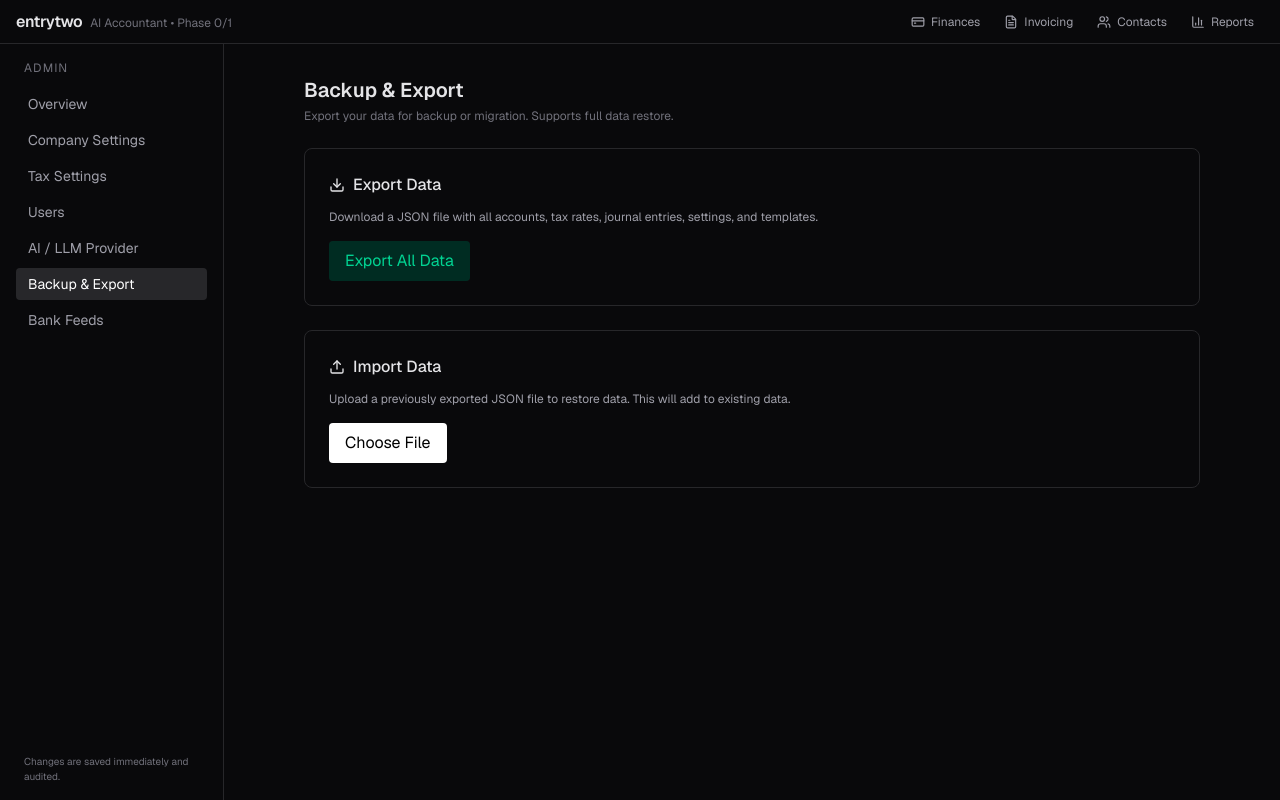
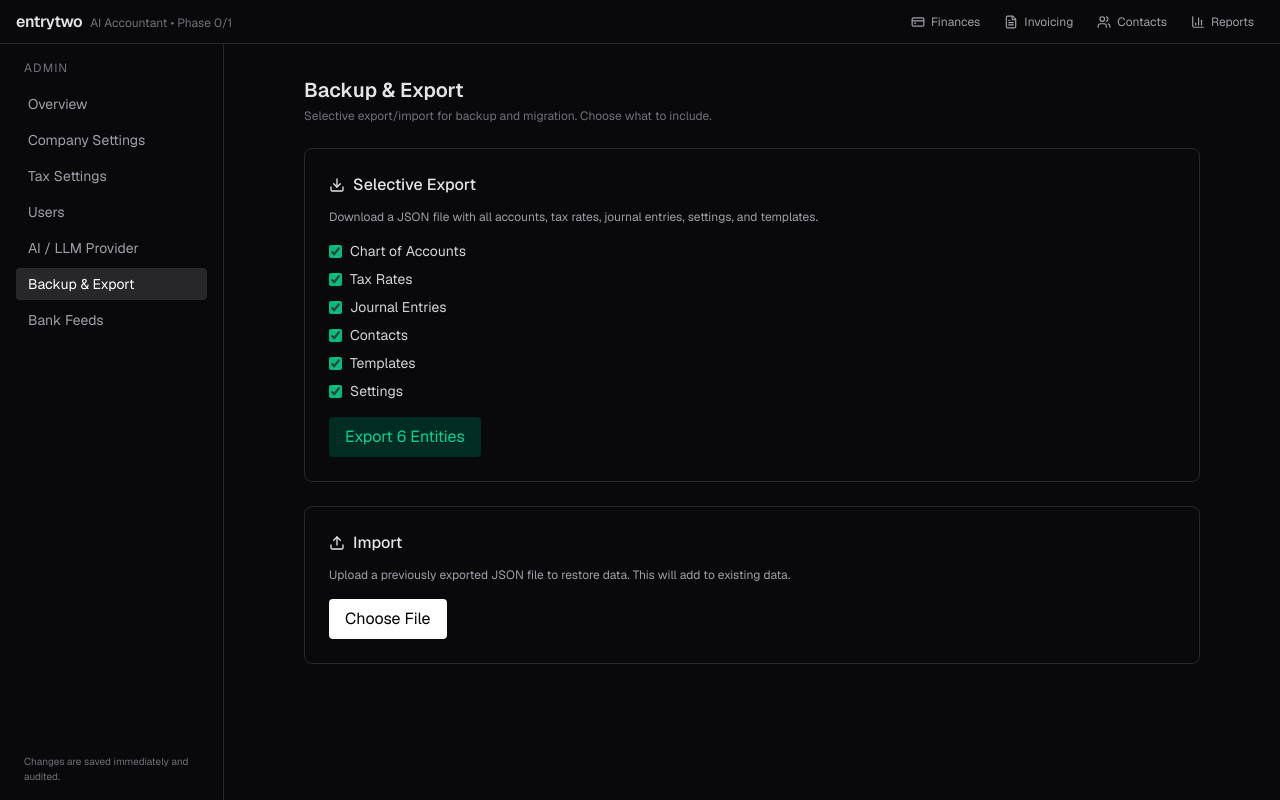
Before and after one commit to felixkrusch/entrytwo, a Next.js app: page /admin/backup in a window 1280 px wide. Built offline with nearby package versions, Linux system fonts and the light colour scheme; no server answers; the database is empty.

Commit message:
feat: selective backup export/import with entity checkboxes
- Added entity selection UI on backup page with checkboxes
- Updated export API to support selective entities via query param
- Updated import API to handle contacts data
- Export now includes contacts; import can update existing contacts

```diff
--- a/app/admin/backup/page.tsx
+++ b/app/admin/backup/page.tsx
@@ -4,20 +4,35 @@ import { useState } from 'react'
 import { Download, Upload } from 'lucide-react'
 import { useTranslations } from 'next-intl'
 
+type ExportEntity = 'accounts' | 'taxRates' | 'journalEntries' | 'contacts' | 'templates' | 'settings'
+
 export default function BackupPage() {
   const t = useTranslations('app.backup')
   const [exporting, setExporting] = useState(false)
   const [importing, setImporting] = useState(false)
   const [status, setStatus] = useState('')
+  const [selectedEntities, setSelectedEntities] = useState<ExportEntity[]>([
+    'accounts', 'taxRates', 'journalEntries', 'contacts', 'templates', 'settings'
+  ])
+
+  const toggleEntity = (entity: ExportEntity) => {
+    setSelectedEntities(prev =>
+      prev.includes(entity)
+        ? prev.filter(e => e !== entity)
+        : [...prev, entity]
+    )
+  }
 
   const handleExport = async () => {
     setExporting(true)
     setStatus('')
     try {
-      const res = await fetch('/api/backup/export')
+      const params = new URLSearchParams({
+        entities: selectedEntities.join(',')
+      })
+      const res = await fetch(`/api/backup/export?${params}`)
       const data = await res.json()
 
-      // Download as JSON file
       const blob = new Blob([JSON.stringify(data, null, 2)], { type: 'application/json' })
       const url = URL.createObjectURL(blob)
       const a = document.createElement('a')
@@ -26,7 +41,10 @@ export default function BackupPage() {
       a.click()
       URL.revokeObjectURL(url)
 
-      setStatus(`Exported ${data.data?.accounts?.length || 0} accounts, ${data.data?.journalEntries?.length || 0} entries`)
+      const counts = Object.entries(data.data || {})
+        .map(([k, v]) => `${(v as unknown[]).length} ${k}`)
+        .join(', ')
+      setStatus(`Exported: ${counts}`)
     } catch {
       setStatus('Export failed')
     } finally {
@@ -62,12 +80,21 @@ export default function BackupPage() {
     }
   }
 
+  const entityLabels: Record<ExportEntity, string> = {
+    accounts: 'Chart of Accounts',
+    taxRates: 'Tax Rates',
+    journalEntries: 'Journal Entries',
+    contacts: 'Contacts',
+    templates: 'Templates',
+    settings: 'Settings',
+  }
+
   return (
     <div>
       <div className="mb-6">
         <h1 className="text-xl font-semibold">{t('title')}</h1>
         <p className="text-xs text-zinc-500 mt-1">
-          Export your data for backup or migration. Supports full data restore.
+          Selective export/import for backup and migration. Choose what to include.
         </p>
       </div>
 
@@ -75,26 +102,41 @@ export default function BackupPage() {
         <div className="border border-zinc-800 rounded-lg p-6 bg-zinc-950">
           <div className="font-medium mb-3 flex items-center gap-2">
             <Download className="w-4 h-4" />
-            {t('export')}
+            Selective Export
           </div>
           <p className="text-xs text-zinc-400 mb-4">{t('exportDesc')}</p>
+
+          <div className="mb-4 space-y-2">
+            {selectedEntities.map(entity => (
+              <label key={entity} className="flex items-center gap-2 text-sm cursor-pointer">
+                <input
+                  type="checkbox"
+                  checked={selectedEntities.includes(entity)}
+                  onChange={() => toggleEntity(entity as ExportEntity)}
+                  className="accent-emerald-500"
+                />
+                <span className="text-zinc-300">{entityLabels[entity as ExportEntity]}</span>
+              </label>
+            ))}
+          </div>
+
           <button
             onClick={handleExport}
-            disabled={exporting}
+            disabled={exporting || selectedEntities.length === 0}
             className="px-4 py-2 rounded bg-emerald-950 text-emerald-400 hover:bg-emerald-900 disabled:opacity-50"
           >
-            {exporting ? t('exporting') : 'Export All Data'}
+            {exporting ? 'Exporting...' : `Export ${selectedEntities.length} ${selectedEntities.length === 1 ? 'Entity' : 'Entities'}`}
           </button>
         </div>
 
         <div className="border border-zinc-800 rounded-lg p-6 bg-zinc-950">
           <div className="font-medium mb-3 flex items-center gap-2">
             <Upload className="w-4 h-4" />
-            {t('import')}
+            Import
           </div>
           <p className="text-xs text-zinc-400 mb-4">{t('importDesc')}</p>
           <label className="px-4 py-2 rounded bg-white text-black hover:bg-zinc-200 cursor-pointer inline-block">
-            {importing ? t('importing') : t('chooseFile')}
+            {importing ? 'Importing...' : 'Choose File'}
             <input
               type="file"
               accept=".json,application/json"
--- a/app/api/backup/export/route.ts
+++ b/app/api/backup/export/route.ts
@@ -1,34 +1,13 @@
 import { NextResponse } from 'next/server'
 import { prisma } from '@/lib/prisma'
 
-export async function GET() {
+export async function GET(request: Request) {
   try {
-    const [accounts, taxRates, journalEntries, events, settings, templates] = await Promise.all([
-      prisma.account.findMany({ select: { id: true, code: true, name: true, type: true, description: true, createdAt: true, updatedAt: true } }),
-      prisma.taxRate.findMany({ select: { id: true, jurisdiction: true, name: true, rate: true, taxType: true, effectiveFrom: true, effectiveTo: true, createdAt: true } }),
-      prisma.journalEntry.findMany({
-        include: {
-          lines: {
-            select: {
-              accountId: true,
-              debit: true,
-              credit: true,
-              description: true,
-              taxRateId: true,
-              taxIsInput: true,
-              currency: true,
-              fxRateToBase: true,
-              fxSource: true,
-              account: { select: { code: true } },
-              taxRate: { select: { id: true, jurisdiction: true, name: true } },
-            },
-          },
-        },
-      }),
-      prisma.event.findMany({ select: { id: true, eventType: true, entityType: true, entityId: true, payload: true, createdAt: true, createdBy: true } }),
-      prisma.setting.findMany({ select: { id: true, key: true, value: true, createdAt: true, updatedAt: true } }),
-      prisma.template.findMany({ select: { id: true, name: true, description: true, lines: true, createdAt: true, updatedAt: true }, orderBy: { createdAt: 'desc' } }),
-    ])
+    const url = new URL(request.url)
+    const entitiesParam = url.searchParams.get('entities')
+    const requestedEntities = entitiesParam
+      ? entitiesParam.split(',') as Array<'accounts' | 'taxRates' | 'journalEntries' | 'contacts' | 'templates' | 'settings'>
+      : ['accounts', 'taxRates', 'journalEntries', 'contacts', 'templates', 'settings']
 
     const toPlain = (val: unknown) => {
       if (val && typeof val === 'object' && 'toNumber' in val && typeof (val as { toNumber: () => number }).toNumber === 'function') {
@@ -49,17 +28,72 @@ export async function GET() {
       return toPlain(obj)
     }
 
+    const data: Record<string, unknown> = {}
+
+    if (requestedEntities.includes('accounts')) {
+      const accounts = await prisma.account.findMany({
+        select: { id: true, code: true, name: true, type: true, description: true, createdAt: true, updatedAt: true }
+      })
+      data.accounts = serialize(accounts)
+    }
+
+    if (requestedEntities.includes('taxRates')) {
+      const taxRates = await prisma.taxRate.findMany({
+        select: { id: true, jurisdiction: true, name: true, rate: true, taxType: true, effectiveFrom: true, effectiveTo: true, createdAt: true }
+      })
+      data.taxRates = serialize(taxRates)
+    }
+
+    if (requestedEntities.includes('journalEntries')) {
+      const journalEntries = await prisma.journalEntry.findMany({
+        include: {
+          lines: {
+            select: {
+              accountId: true,
+              debit: true,
+              credit: true,
+              description: true,
+              taxRateId: true,
+              taxIsInput: true,
+              currency: true,
+              fxRateToBase: true,
+              fxSource: true,
+              contactId: true,
+              account: { select: { code: true } },
+              taxRate: { select: { id: true, jurisdiction: true, name: true } },
+            },
+          },
+        },
+      })
+      data.journalEntries = serialize(journalEntries)
+    }
+
+    if (requestedEntities.includes('contacts')) {
+      const contacts = await prisma.contact.findMany({
+        select: { id: true, name: true, email: true, type: true, phone: true, address: true, taxId: true, currency: true, notes: true, vatValidated: true, vatValidatedAt: true, createdAt: true, updatedAt: true }
+      })
+      data.contacts = serialize(contacts)
+    }
+
+    if (requestedEntities.includes('templates')) {
+      const templates = await prisma.template.findMany({
+        select: { id: true, name: true, description: true, lines: true, createdAt: true, updatedAt: true },
+        orderBy: { createdAt: 'desc' }
+      })
+      data.templates = serialize(templates)
+    }
+
+    if (requestedEntities.includes('settings')) {
+      const settings = await prisma.setting.findMany({
+        select: { id: true, key: true, value: true, createdAt: true, updatedAt: true }
+      })
+      data.settings = serialize(settings)
+    }
+
     const exportData = {
       version: '1.0',
       exportedAt: new Date().toISOString(),
-      data: {
-        accounts: serialize(accounts),
-        taxRates: serialize(taxRates),
-        journalEntries: serialize(journalEntries),
-        events: serialize(events),
-        settings: serialize(settings),
-        templates: serialize(templates),
-      },
+      data,
     }
 
     return NextResponse.json(exportData)
--- a/app/api/backup/import/route.ts
+++ b/app/api/backup/import/route.ts
@@ -22,7 +22,18 @@ interface BackupData {
         fxRateToBase?: number
         fxSource?: string
         fxDate?: string
+        contactId?: string
       }>
+    }>
+    contacts?: Array<{
+      name: string
+      email?: string
+      type: string
+      phone?: string
+      address?: string
+      taxId?: string
+      currency?: string
+      notes?: string
     }>
     settings?: Array<{ key: string; value: unknown }>
     templates?: Array<{ name: string; description?: string; lines: unknown }>
@@ -36,7 +47,6 @@ export async function POST(request: Request) {
     const body = await request.json() as BackupData
     const data = body.data
 
-    // Import in order to respect foreign keys
     for (const account of data.accounts || []) {
       await prisma.account.upsert({
         where: { code: account.code },
@@ -64,6 +74,37 @@ export async function POST(request: Request) {
       })
     }
 
+    for (const contact of data.contacts || []) {
+      const existing = await prisma.contact.findFirst({ where: { name: contact.name } })
+      if (existing) {
+        await prisma.contact.update({
+          where: { id: existing.id },
+          data: {
+            email: contact.email,
+            type: contact.type,
+            phone: contact.phone,
+            address: contact.address,
+            taxId: contact.taxId,
+            currency: contact.currency,
+            notes: contact.notes,
+          },
+        })
+      } else {
+        await prisma.contact.create({
+          data: {
+            name: contact.name,
+            email: contact.email,
+            type: contact.type,
+            phone: contact.phone,
+            address: contact.address,
+            taxId: contact.taxId,
+            currency: contact.currency,
+            notes: contact.notes,
+          },
+        })
+      }
+    }
+
     for (const journal of data.journalEntries || []) {
       await prisma.journalEntry.create({
         data: {
@@ -80,6 +121,7 @@ export async function POST(request: Request) {
               currency: line.currency || 'EUR',
               fxRateToBase: line.fxRateToBase,
               fxSource: line.fxSource,
+              contactId: line.contactId,
             })),
           },
         },
@@ -111,6 +153,7 @@ export async function POST(request: Request) {
       accounts: data.accounts?.length || 0,
       taxRates: data.taxRates?.length || 0,
       journalEntries: data.journalEntries?.length || 0,
+      contacts: data.contacts?.length || 0,
       settings: data.settings?.length || 0,
       templates: data.templates?.length || 0,
     } })
```
